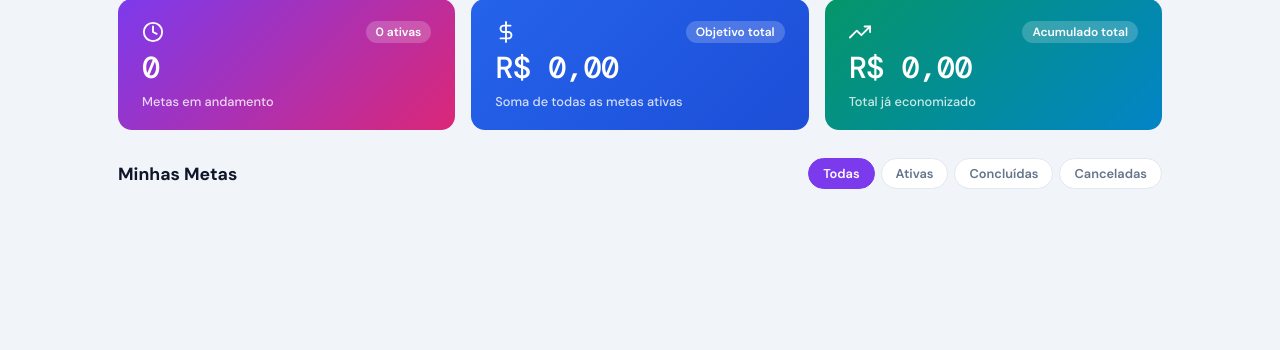
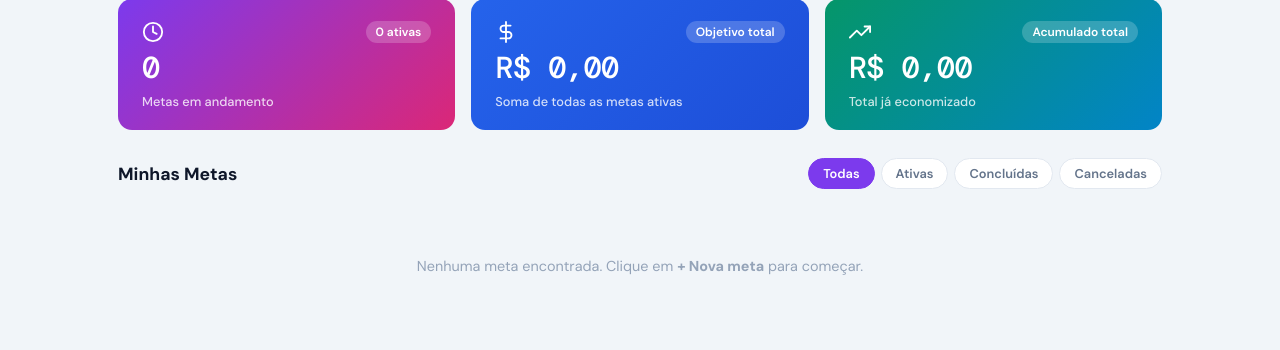
Before and after one commit to VictorHenrique01/controle-gastos-pessoais, a Flask app: template templates/metas.html in a window 1280 px wide. Shown: the part 98-448 px from the top of the page. Run offline with Flask 3, Linux system fonts and the light colour scheme; the template is opened without the code that fills it, so the values that code supplies are empty.

Commit message:
feat: metas financeiras

```diff
--- a/routes/meta_routes.py
+++ b/routes/meta_routes.py
@@ -25,8 +25,19 @@ def pagina_metas():
 
 
 # ─── CRUD de metas ───────────────────────────────────────────────────────────
+# ✅ CORREÇÃO — endpoints de API movidos para /api/ para evitar conflito
+# com a rota GET / que renderiza o HTML da página.
 
-@meta_bp.route("/", methods=["POST"])
+@meta_bp.route("/api/", methods=["GET"])
+def listar_metas():
+    if "usuario_id" not in session:
+        return jsonify({"erro": "Acesso não autorizado"}), 401
+
+    metas = obter_metas_por_usuario(session["usuario_id"])
+    return jsonify(metas)
+
+
+@meta_bp.route("/api/", methods=["POST"])
 def criar_meta():
     if "usuario_id" not in session:
         return jsonify({"erro": "Acesso não autorizado"}), 401
@@ -55,16 +66,7 @@ def criar_meta():
         return jsonify({"erro": "Erro interno ao criar meta."}), 500
 
 
-@meta_bp.route("/", methods=["GET"])
-def listar_metas():
-    if "usuario_id" not in session:
-        return jsonify({"erro": "Acesso não autorizado"}), 401
-
-    metas = obter_metas_por_usuario(session["usuario_id"])
-    return jsonify(metas)
-
-
-@meta_bp.route("/<int:meta_id>", methods=["GET"])
+@meta_bp.route("/api/<int:meta_id>", methods=["GET"])
 def obter_meta(meta_id):
     if "usuario_id" not in session:
         return jsonify({"erro": "Acesso não autorizado"}), 401
@@ -76,7 +78,7 @@ def obter_meta(meta_id):
     return jsonify(meta.to_dict())
 
 
-@meta_bp.route("/<int:meta_id>", methods=["PATCH"])
+@meta_bp.route("/api/<int:meta_id>", methods=["PATCH"])
 def editar_meta(meta_id):
     if "usuario_id" not in session:
         return jsonify({"erro": "Acesso não autorizado"}), 401
@@ -107,7 +109,7 @@ def editar_meta(meta_id):
         return jsonify({"erro": "Erro interno ao editar meta."}), 500
 
 
-@meta_bp.route("/<int:meta_id>", methods=["DELETE"])
+@meta_bp.route("/api/<int:meta_id>", methods=["DELETE"])
 def excluir_meta(meta_id):
     if "usuario_id" not in session:
         return jsonify({"erro": "Acesso não autorizado"}), 401
@@ -124,7 +126,7 @@ def excluir_meta(meta_id):
 
 # ─── Aportes ─────────────────────────────────────────────────────────────────
 
-@meta_bp.route("/<int:meta_id>/aportes", methods=["POST"])
+@meta_bp.route("/api/<int:meta_id>/aportes", methods=["POST"])
 def fazer_aporte(meta_id):
     if "usuario_id" not in session:
         return jsonify({"erro": "Acesso não autorizado"}), 401
@@ -155,7 +157,7 @@ def fazer_aporte(meta_id):
 
 # ─── Histórico ───────────────────────────────────────────────────────────────
 
-@meta_bp.route("/<int:meta_id>/historico", methods=["GET"])
+@meta_bp.route("/api/<int:meta_id>/historico", methods=["GET"])
 def ver_historico(meta_id):
     if "usuario_id" not in session:
         return jsonify({"erro": "Acesso não autorizado"}), 401
--- a/static/js/metas.js
+++ b/static/js/metas.js
@@ -0,0 +1,494 @@
+// /static/js/metas.js
+// Integração completa da página de Metas Financeiras.
+//
+// ENDPOINTS UTILIZADOS:
+//   GET    /metas/api/                        → lista todas as metas
+//   POST   /metas/api/                        → criar nova meta
+//   PATCH  /metas/api/<id>                    → editar meta
+//   DELETE /metas/api/<id>                    → remover meta
+//   POST   /metas/api/<id>/aportes            → registrar aporte
+//   GET    /metas/api/<id>/historico          → histórico de aportes
+//   GET    /despesas/                         → despesas do usuário (integração)
+
+document.addEventListener("DOMContentLoaded", () => {
+
+    // ─── Utilitários ─────────────────────────────────────────
+    const formatBRL = (valor) =>
+        Number(valor).toLocaleString("pt-BR", { style: "currency", currency: "BRL" });
+
+    const formatData = (isoDate) => {
+        const [ano, mes, dia] = isoDate.split("-");
+        return `${dia}/${mes}/${ano}`;
+    };
+
+    const hoje = () => new Date().toISOString().split("T")[0];
+
+    const mesAtual = () => {
+        const d = new Date();
+        return `${d.getFullYear()}-${String(d.getMonth() + 1).padStart(2, "0")}`;
+    };
+
+    // ─── Referências DOM — resumo ─────────────────────────────
+    const elMetasAtivas    = document.getElementById("totalMetasAtivas");
+    const elBadgeAtivas    = document.getElementById("badgeMetasAtivas");
+    const elTotalObjetivo  = document.getElementById("totalObjetivo");
+    const elTotalAcumulado = document.getElementById("totalAcumulado");
+    const elLista          = document.getElementById("lista-metas");
+    const elMsgVazia       = document.getElementById("msg-vazia");
+
+    // ─── Referências DOM — modal meta ────────────────────────
+    const modalMeta         = document.getElementById("modal-meta");
+    const formMeta          = document.getElementById("form-meta");
+    const elModalMetaTitulo = document.getElementById("modal-meta-titulo");
+    const elTitulo          = document.getElementById("m-titulo");
+    const elDescricao       = document.getElementById("m-descricao");
+    const elValorObj        = document.getElementById("m-valor-objetivo");
+    const elValorAcum       = document.getElementById("m-valor-acumulado");
+    const elDataInicio      = document.getElementById("m-data-inicio");
+    const elDataPrazo       = document.getElementById("m-data-prazo");
+    const elMetaFormErro    = document.getElementById("meta-form-erro");
+
+    // ─── Referências DOM — modal aporte ──────────────────────
+    const modalAporte      = document.getElementById("modal-aporte");
+    const formAporte       = document.getElementById("form-aporte");
+    const elAporteValor    = document.getElementById("a-valor");
+    const elAporteDesc     = document.getElementById("a-descricao");
+    const elAporteFormErro = document.getElementById("aporte-form-erro");
+
+    // ─── Referências DOM — modal histórico ───────────────────
+    const modalHistorico    = document.getElementById("modal-historico");
+    const elHistoricoTitulo = document.getElementById("modal-historico-titulo");
+    const elHistoricoLista  = document.getElementById("historico-lista");
+
+    // ─── Estado ───────────────────────────────────────────────
+    let todasMetas      = [];
+    let gastosMes       = 0;     // total gasto no mês atual (todas as despesas)
+    let filtroAtivo     = "";
+    let modoModal       = "novo";
+    let editandoId      = null;
+    let aporteMetaId    = null;
+
+    // ─── Filtros de status ────────────────────────────────────
+    document.querySelectorAll(".btn-filtro").forEach(btn => {
+        btn.addEventListener("click", () => {
+            document.querySelectorAll(".btn-filtro").forEach(b => b.classList.remove("ativo"));
+            btn.classList.add("ativo");
+            filtroAtivo = btn.dataset.status;
+            renderizarLista();
+        });
+    });
+
+    // ─── Abrir / fechar modais ────────────────────────────────
+    document.getElementById("btnNovaMeta").addEventListener("click", () => abrirModalNovo());
+    document.getElementById("btnFecharModalMeta").addEventListener("click", fecharModalMeta);
+    document.getElementById("btnCancelarModalMeta").addEventListener("click", fecharModalMeta);
+    document.getElementById("btnFecharModalAporte").addEventListener("click", fecharModalAporte);
+    document.getElementById("btnCancelarModalAporte").addEventListener("click", fecharModalAporte);
+    document.getElementById("btnFecharModalHistorico").addEventListener("click", () => {
+        modalHistorico.classList.add("hidden");
+    });
+
+    [modalMeta, modalAporte, modalHistorico].forEach(modal => {
+        modal.addEventListener("click", (e) => {
+            if (e.target === modal) modal.classList.add("hidden");
+        });
+    });
+
+    // ─── Modal meta — novo ────────────────────────────────────
+    function abrirModalNovo() {
+        modoModal  = "novo";
+        editandoId = null;
+        elModalMetaTitulo.textContent = "Nova meta";
+        formMeta.reset();
+        elDataInicio.value = hoje();
+        elMetaFormErro.classList.add("hidden");
+        modalMeta.classList.remove("hidden");
+    }
+
+    // ─── Modal meta — editar ──────────────────────────────────
+    function abrirModalEditar(meta) {
+        modoModal  = "editar";
+        editandoId = meta.id;
+        elModalMetaTitulo.textContent = "Editar meta";
+        elMetaFormErro.classList.add("hidden");
+
+        elTitulo.value     = meta.titulo;
+        elDescricao.value  = meta.descricao || "";
+        elValorObj.value   = meta.valor_objetivo;
+        elValorAcum.value  = meta.valor_acumulado;
+        elDataInicio.value = meta.data_inicio;
+        elDataPrazo.value  = meta.data_prazo;
+
+        modalMeta.classList.remove("hidden");
+    }
+
+    function fecharModalMeta() {
+        modalMeta.classList.add("hidden");
+        formMeta.reset();
+        elMetaFormErro.classList.add("hidden");
+        modoModal  = "novo";
+        editandoId = null;
+    }
+
+    // ─── Modal aporte ─────────────────────────────────────────
+    function abrirModalAporte(metaId) {
+        aporteMetaId = metaId;
+        formAporte.reset();
+        elAporteFormErro.classList.add("hidden");
+        modalAporte.classList.remove("hidden");
+    }
+
+    function fecharModalAporte() {
+        modalAporte.classList.add("hidden");
+        formAporte.reset();
+        elAporteFormErro.classList.add("hidden");
+        aporteMetaId = null;
+    }
+
+    // ─── Submit — nova / editar meta ──────────────────────────
+    formMeta.addEventListener("submit", async (e) => {
+        e.preventDefault();
+        elMetaFormErro.classList.add("hidden");
+
+        const titulo     = elTitulo.value.trim();
+        const descricao  = elDescricao.value.trim();
+        const valorObj   = parseFloat(elValorObj.value);
+        const valorAcum  = parseFloat(elValorAcum.value) || 0;
+        const dataInicio = elDataInicio.value;
+        const dataPrazo  = elDataPrazo.value;
+
+        if (!titulo)                          { mostrarErroMeta("Informe um título para a meta."); return; }
+        if (isNaN(valorObj) || valorObj <= 0) { mostrarErroMeta("Informe um valor objetivo válido."); return; }
+        if (!dataInicio || !dataPrazo)        { mostrarErroMeta("Informe as datas de início e prazo."); return; }
+        if (dataPrazo <= dataInicio)          { mostrarErroMeta("O prazo deve ser posterior à data de início."); return; }
+
+        const payload = {
+            titulo,
+            descricao,
+            valor_objetivo:  valorObj,
+            valor_acumulado: valorAcum,
+            data_inicio:     dataInicio,
+            data_prazo:      dataPrazo
+        };
+
+        try {
+            let res;
+            if (modoModal === "novo") {
+                res = await fetch("/metas/api/", {
+                    method:  "POST",
+                    headers: { "Content-Type": "application/json" },
+                    body:    JSON.stringify(payload)
+                });
+            } else {
+                res = await fetch(`/metas/api/${editandoId}`, {
+                    method:  "PATCH",
+                    headers: { "Content-Type": "application/json" },
+                    body:    JSON.stringify(payload)
+                });
+            }
+
+            if (!res.ok) {
+                const body = await res.json().catch(() => ({}));
+                throw new Error(body.erro || `Erro HTTP ${res.status}`);
+            }
+
+            fecharModalMeta();
+            await carregarTudo();
+
+        } catch (err) {
+            console.error("[metas] Erro ao salvar meta:", err);
+            mostrarErroMeta(err.message);
+        }
+    });
+
+    // ─── Submit — aporte ──────────────────────────────────────
+    formAporte.addEventListener("submit", async (e) => {
+        e.preventDefault();
+        elAporteFormErro.classList.add("hidden");
+
+        const valor     = parseFloat(elAporteValor.value);
+        const descricao = elAporteDesc.value.trim();
+
+        if (isNaN(valor) || valor === 0) {
+            elAporteFormErro.textContent = "Informe um valor diferente de zero.";
+            elAporteFormErro.classList.remove("hidden");
+            return;
+        }
+
+        try {
+            const res = await fetch(`/metas/api/${aporteMetaId}/aportes`, {
+                method:  "POST",
+                headers: { "Content-Type": "application/json" },
+                body:    JSON.stringify({ valor, descricao })
+            });
+
+            if (!res.ok) {
+                const body = await res.json().catch(() => ({}));
+                throw new Error(body.erro || `Erro HTTP ${res.status}`);
+            }
+
+            fecharModalAporte();
+            await carregarTudo();
+
+        } catch (err) {
+            console.error("[metas] Erro ao registrar aporte:", err);
+            elAporteFormErro.textContent = err.message;
+            elAporteFormErro.classList.remove("hidden");
+        }
+    });
+
+    // ─── Carregar histórico ───────────────────────────────────
+    async function abrirHistorico(meta) {
+        elHistoricoTitulo.textContent = `Histórico — ${meta.titulo}`;
+        elHistoricoLista.innerHTML = `<p class="historico-vazio">Carregando...</p>`;
+        modalHistorico.classList.remove("hidden");
+
+        try {
+            const res = await fetch(`/metas/api/${meta.id}/historico`);
+            if (!res.ok) throw new Error();
+            const historico = await res.json();
+
+            if (!historico.length) {
+                elHistoricoLista.innerHTML = `<p class="historico-vazio">Nenhum aporte registrado ainda.</p>`;
+                return;
+            }
+
+            elHistoricoLista.innerHTML = historico.map(h => {
+                const positivo = h.valor >= 0;
+                return `
+                    <div class="historico-item">
+                        <div class="historico-item-esq">
+                            <span class="historico-item-desc">${h.descricao || "Aporte"}</span>
+                            <span class="historico-item-data">${formatData(h.data)}</span>
+                        </div>
+                        <span class="historico-item-valor ${positivo ? "positivo" : "negativo"}">
+                            ${positivo ? "+" : ""}${formatBRL(h.valor)}
+                        </span>
+                    </div>
+                `;
+            }).join("");
+
+        } catch {
+            elHistoricoLista.innerHTML = `<p class="historico-vazio">Erro ao carregar histórico.</p>`;
+        }
+    }
+
+    // ─── Cancelar / remover meta ──────────────────────────────
+    async function handleCancelarMeta(meta) {
+        if (meta.status === "ativa" || meta.status === "concluida") {
+            if (!confirm(`Deseja cancelar a meta "${meta.titulo}"?`)) return;
+            try {
+                const res = await fetch(`/metas/api/${meta.id}`, {
+                    method:  "PATCH",
+                    headers: { "Content-Type": "application/json" },
+                    body:    JSON.stringify({ status: "cancelada" })
+                });
+                if (!res.ok) throw new Error();
+                await carregarTudo();
+            } catch {
+                alert("Não foi possível cancelar a meta.");
+            }
+        } else {
+            if (!confirm(`Deseja excluir permanentemente a meta "${meta.titulo}"?`)) return;
+            try {
+                const res = await fetch(`/metas/api/${meta.id}`, { method: "DELETE" });
+                if (!res.ok) throw new Error();
+                await carregarTudo();
+            } catch {
+                alert("Não foi possível excluir a meta.");
+            }
+        }
+    }
+
+    // ─── Bloco de integração com despesas ─────────────────────
+    // Exibido apenas em metas ativas.
+    // Mostra: total gasto no mês, % do aporte mensal necessário já comprometido,
+    // e um aviso colorido se os gastos ultrapassam o aporte sugerido.
+    function renderizarBlocoImpacto(meta) {
+        if (meta.status !== "ativa" || meta.aporte_mensal_necessario <= 0) return "";
+
+        const percentualComprometido = gastosMes > 0
+            ? Math.round((gastosMes / meta.aporte_mensal_necessario) * 100)
+            : 0;
+
+        // Define o tom do aviso
+        let corAviso, icone, mensagem;
+        if (gastosMes === 0) {
+            corAviso = "impacto-neutro";
+            icone    = "📊";
+            mensagem = "Nenhum gasto registrado este mês ainda.";
+        } else if (percentualComprometido <= 80) {
+            corAviso = "impacto-ok";
+            icone    = "✅";
+            mensagem = `Seus gastos este mês representam ${percentualComprometido}% do aporte sugerido. Você está no caminho certo!`;
+        } else if (percentualComprometido <= 100) {
+            corAviso = "impacto-atencao";
+            icone    = "⚠️";
+            mensagem = `Atenção: seus gastos este mês já comprometem ${percentualComprometido}% do aporte sugerido para esta meta.`;
+        } else {
+            corAviso = "impacto-critico";
+            icone    = "🚨";
+            mensagem = `Seus gastos este mês (${formatBRL(gastosMes)}) ultrapassam o aporte sugerido de ${formatBRL(meta.aporte_mensal_necessario)}. Sua meta pode atrasar.`;
+        }
+
+        return `
+            <div class="bloco-impacto ${corAviso}">
+                <div class="impacto-header">
+                    <span class="impacto-icone">${icone}</span>
+                    <span class="impacto-titulo">Impacto das despesas</span>
+                </div>
+                <div class="impacto-valores">
+                    <span>Gasto este mês: <strong>${formatBRL(gastosMes)}</strong></span>
+                    <span>Aporte sugerido: <strong>${formatBRL(meta.aporte_mensal_necessario)}</strong></span>
+                </div>
+                <p class="impacto-mensagem">${mensagem}</p>
+            </div>
+        `;
+    }
+
+    // ─── Renderizar card ──────────────────────────────────────
+    const renderizarCard = (meta) => {
+        const card = document.createElement("div");
+        card.className = "card-meta";
+        card.dataset.id = meta.id;
+
+        const badgeLabel = { ativa: "Ativa", concluida: "Concluída", cancelada: "Cancelada" };
+        const badgeClass = { ativa: "badge-ativa", concluida: "badge-concluida", cancelada: "badge-cancelada" };
+        const fillClass  = { ativa: "fill-ativa", concluida: "fill-concluida", cancelada: "fill-cancelada" };
+
+        const cancelarLabel = meta.status === "cancelada" ? "🗑 Excluir" : "Cancelar";
+        const mostrarAporte = meta.status === "ativa";
+        const mostrarEditar = meta.status !== "cancelada";
+
+        card.innerHTML = `
+            <div class="card-meta-header">
+                <div>
+                    <div class="card-meta-titulo">${meta.titulo}</div>
+                    ${meta.descricao ? `<div class="card-meta-descricao">${meta.descricao}</div>` : ""}
+                </div>
+                <span class="badge-status ${badgeClass[meta.status]}">${badgeLabel[meta.status]}</span>
+            </div>
+
+            <div class="card-meta-info">
+                <div class="info-item">
+                    <label>Acumulado</label>
+                    <span class="destaque">${formatBRL(meta.valor_acumulado)}</span>
+                </div>
+                <div class="info-item">
+                    <label>Objetivo</label>
+                    <span>${formatBRL(meta.valor_objetivo)}</span>
+                </div>
+                <div class="info-item">
+                    <label>Faltam</label>
+                    <span class="${meta.valor_restante === 0 ? "positivo" : ""}">${formatBRL(meta.valor_restante)}</span>
+                </div>
+                <div class="info-item">
+                    <label>Prazo</label>
+                    <span class="${meta.meses_restantes <= 1 ? "urgente" : ""}">${formatData(meta.data_prazo)}</span>
+                </div>
+                ${meta.status === "ativa" ? `
+                <div class="info-item">
+                    <label>Aporte/mês</label>
+                    <span>${formatBRL(meta.aporte_mensal_necessario)}</span>
+                </div>
+                <div class="info-item">
+                    <label>Meses restantes</label>
+                    <span>${meta.meses_restantes}</span>
+                </div>` : ""}
+            </div>
+
+            <div class="progresso-wrap">
+                <div class="progresso-label">
+                    <span>${meta.percentual}% concluído</span>
+                    <span>${formatBRL(meta.valor_acumulado)} / ${formatBRL(meta.valor_objetivo)}</span>
+                </div>
+                <div class="progresso-bar">
+                    <div class="progresso-fill ${fillClass[meta.status]}" style="width: ${meta.percentual}%"></div>
+                </div>
+            </div>
+
+            ${renderizarBlocoImpacto(meta)}
+
+            <div class="card-acoes">
+                ${mostrarAporte ? `<button class="btn-card-acao btn-aporte">+ Aporte</button>` : ""}
+                ${mostrarEditar ? `<button class="btn-card-acao btn-editar-meta">Editar</button>` : ""}
+                <button class="btn-card-acao btn-historico">Histórico</button>
+                <button class="btn-card-acao btn-cancelar-meta">${cancelarLabel}</button>
+            </div>
+        `;
+
+        card.querySelector(".btn-aporte")?.addEventListener("click", () => abrirModalAporte(meta.id));
+        card.querySelector(".btn-editar-meta")?.addEventListener("click", () => abrirModalEditar(meta));
+        card.querySelector(".btn-historico").addEventListener("click", () => abrirHistorico(meta));
+        card.querySelector(".btn-cancelar-meta").addEventListener("click", () => handleCancelarMeta(meta));
+
+        return card;
+    };
+
+    // ─── Renderizar lista com filtro ──────────────────────────
+    const renderizarLista = () => {
+        const filtradas = filtroAtivo
+            ? todasMetas.filter(m => m.status === filtroAtivo)
+            : todasMetas;
+
+        elLista.innerHTML = "";
+
+        if (!filtradas.length) {
+            elMsgVazia.classList.add("visivel");
+        } else {
+            elMsgVazia.classList.remove("visivel");
+            filtradas.forEach(m => elLista.appendChild(renderizarCard(m)));
+        }
+    };
+
+    // ─── Atualizar cards de resumo ────────────────────────────
+    const atualizarResumo = () => {
+        const ativas    = todasMetas.filter(m => m.status === "ativa");
+        const totalObj  = ativas.reduce((s, m) => s + m.valor_objetivo,  0);
+        const totalAcum = ativas.reduce((s, m) => s + m.valor_acumulado, 0);
+
+        elMetasAtivas.textContent    = ativas.length;
+        elBadgeAtivas.textContent    = `${ativas.length} ativa${ativas.length !== 1 ? "s" : ""}`;
+        elTotalObjetivo.textContent  = formatBRL(totalObj);
+        elTotalAcumulado.textContent = formatBRL(totalAcum);
+    };
+
+    // ─── Buscar gastos do mês atual em /despesas/ ─────────────
+    const carregarGastosMes = async () => {
+        try {
+            const res = await fetch("/despesas/");
+            if (!res.ok) return;
+            const despesas = await res.json();
+            const prefixo  = mesAtual();
+            gastosMes = despesas
+                .filter(d => d.data.startsWith(prefixo))
+                .reduce((s, d) => s + parseFloat(d.valor), 0);
+        } catch (err) {
+            console.warn("[metas] Não foi possível carregar despesas para integração:", err);
+            gastosMes = 0;
+        }
+    };
+
+    // ─── Carregar tudo em paralelo ────────────────────────────
+    const carregarTudo = async () => {
+        await Promise.all([
+            fetch("/metas/api/")
+                .then(r => r.ok ? r.json() : [])
+                .then(data => { todasMetas = data; }),
+            carregarGastosMes()
+        ]);
+        atualizarResumo();
+        renderizarLista();
+    };
+
+    // ─── Helper de erro ───────────────────────────────────────
+    const mostrarErroMeta = (msg) => {
+        elMetaFormErro.textContent = msg;
+        elMetaFormErro.classList.remove("hidden");
+    };
+
+    // ─── Inicialização ────────────────────────────────────────
+    elDataInicio.value = hoje();
+    carregarTudo();
+
+});
```
Also changed, not shown: static/style_inicial.css (+19 -0 lines), templates/pagina_inicial.html (+6 -3 lines).
